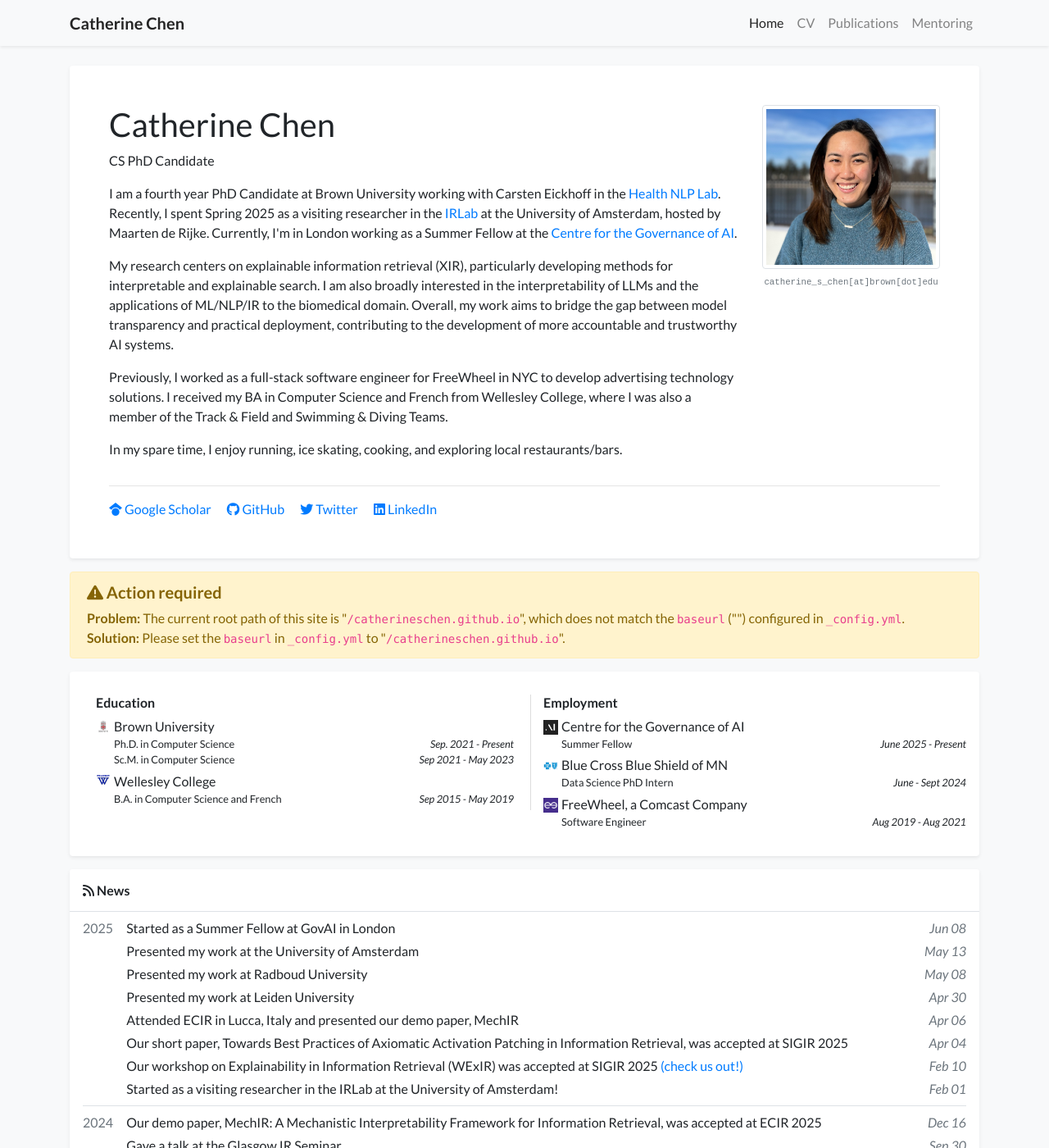
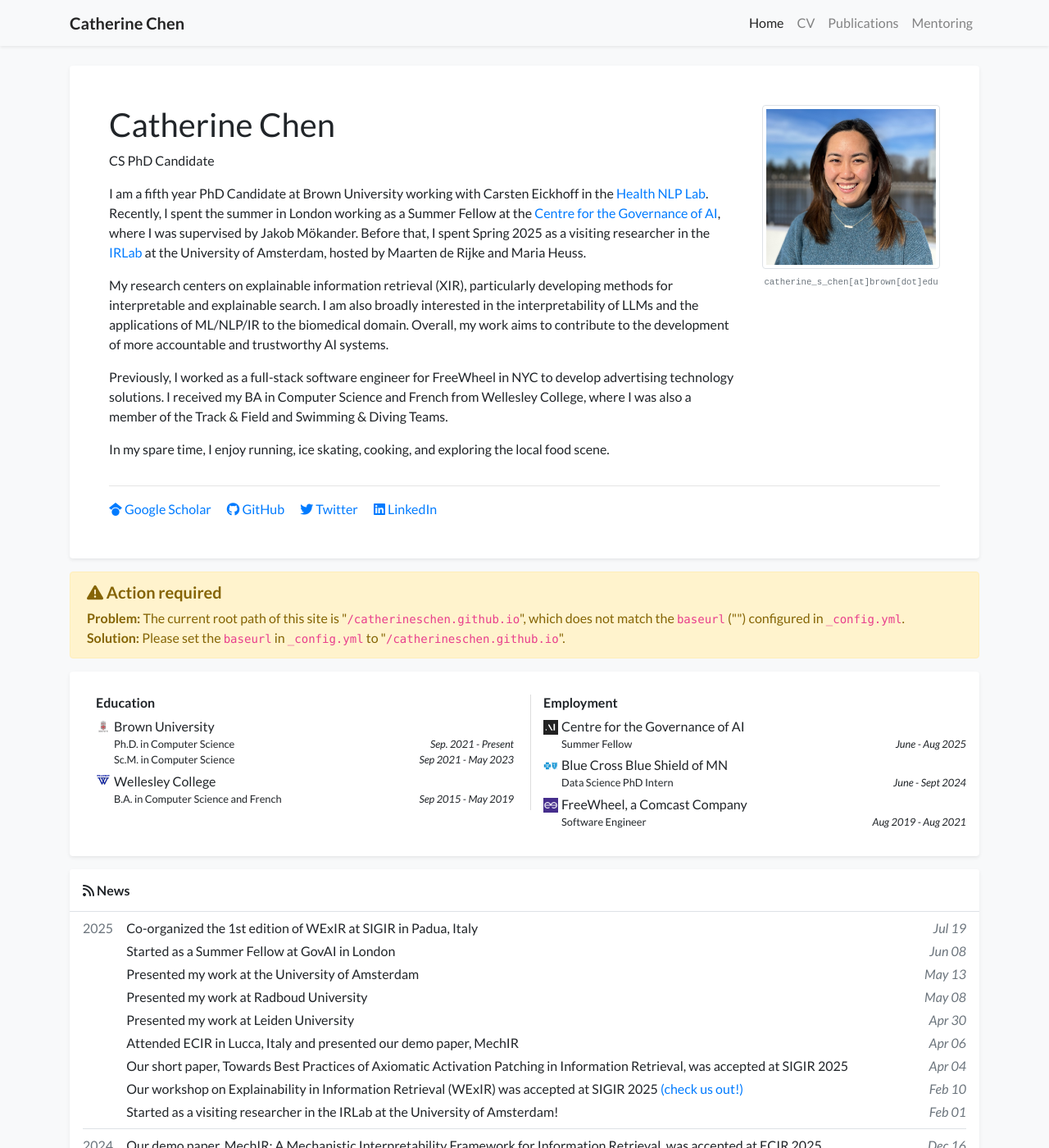
Before and after one commit to catherineschen/catherineschen.github.io, a Jekyll site: the page built from index.html, in a window 1280 px wide and 1400 px high. Shown: the whole window at 82% size. Built offline with Jekyll 4.4.1, drawn with Linux system fonts in a browser that asks for light colours; a style sheet for code colours, icons or effects is not loaded.

Commit message:
mid sept updates

```diff
--- a/_data/profile.yml
+++ b/_data/profile.yml
@@ -23,19 +23,19 @@ linkedin: cschen3753
 short_bio: >-
 
   <p>
-    I am a fourth year PhD Candidate at Brown University working with Carsten Eickhoff in the
+    I am a fifth year PhD Candidate at Brown University working with Carsten Eickhoff in the
     <a href="https://health-nlp.com/" target="_blank">Health NLP Lab</a>.
-    Recently, I spent Spring 2025 as a visiting researcher in the <a href="https://irlab.science.uva.nl/">IRLab </a>
-    at the University of Amsterdam, hosted by Maarten de Rijke. Currently, I'm in London working as a Summer Fellow at the
-    <a href="https://www.governance.ai/" target="_blank">Centre for the Governance of AI</a>.
+    Recently, I spent the summer in London working as a Summer Fellow at the
+    <a href="https://www.governance.ai/" target="_blank">Centre for the Governance of AI</a>, where I was supervised by Jakob Mökander.
+    Before that, I spent Spring 2025 as a visiting researcher in the <a href="https://irlab.science.uva.nl/">IRLab </a>
+    at the University of Amsterdam, hosted by Maarten de Rijke and Maria Heuss.
   </p>
 
   <p>
     My research centers on explainable information retrieval (XIR), particularly developing methods
     for interpretable and explainable search. I am also broadly interested in the interpretability of LLMs
-    and the applications of ML/NLP/IR to the biomedical domain. Overall, my work aims to bridge the
-    gap between model transparency and practical deployment, contributing to the development of more
-    accountable and trustworthy AI systems.
+    and the applications of ML/NLP/IR to the biomedical domain. Overall, my work aims to contribute to the
+    development of more accountable and trustworthy AI systems.
   </p>
 
   <p>
@@ -45,7 +45,7 @@ short_bio: >-
   </p>
 
   <p>
-    In my spare time, I enjoy running, ice skating, cooking, and exploring local restaurants/bars.
+    In my spare time, I enjoy running, ice skating, cooking, and exploring the local food scene.
   </p>
 
 
@@ -83,7 +83,7 @@ experience:
 - name: Centre for the Governance of AI
   logo: /assets/images/badges/govai-logo.jpeg
   position: Summer Fellow
-  date: June 2025 - Present
+  date: June - Aug 2025
 - name: Blue Cross Blue Shield of MN
   logo: /assets/images/badges/bcbs-logo.jpg
   position: Data Science PhD Intern
```
Also changed, not shown: _news/news_2025.md (+2 -0 lines).
